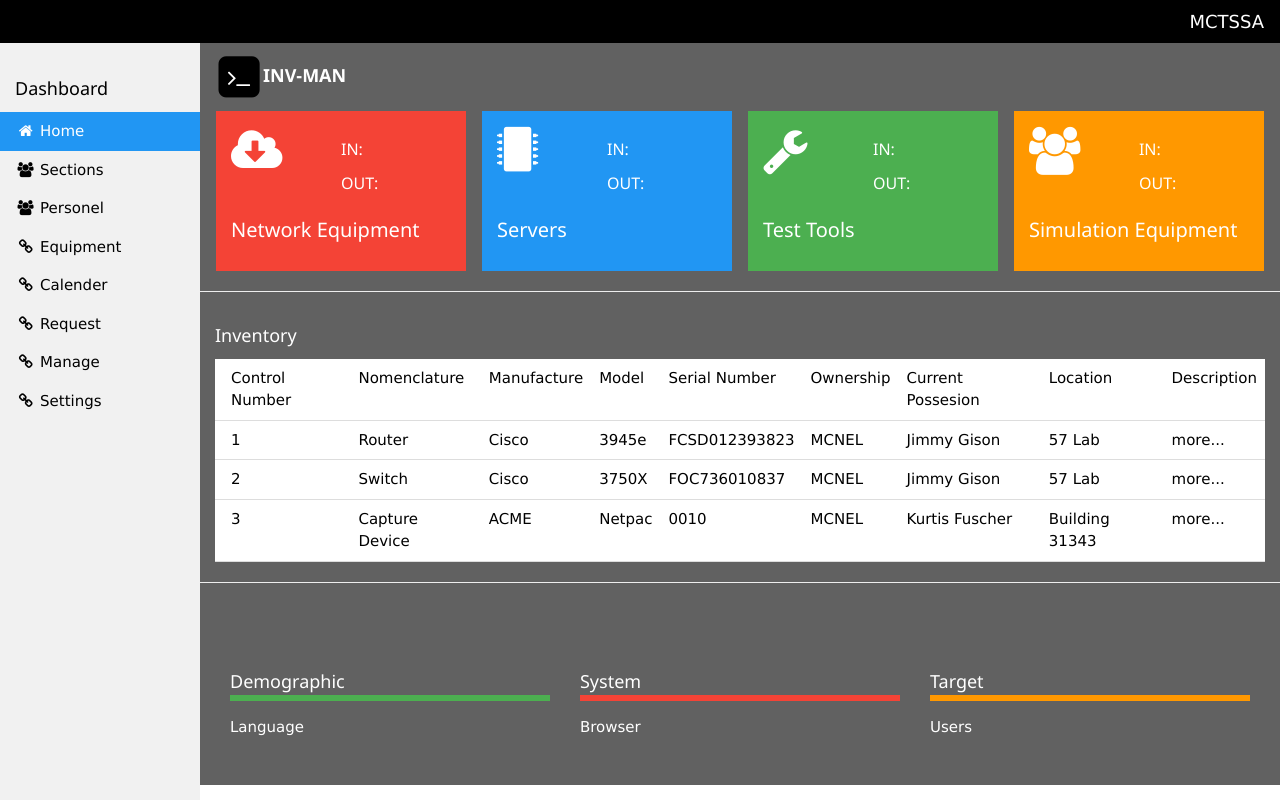
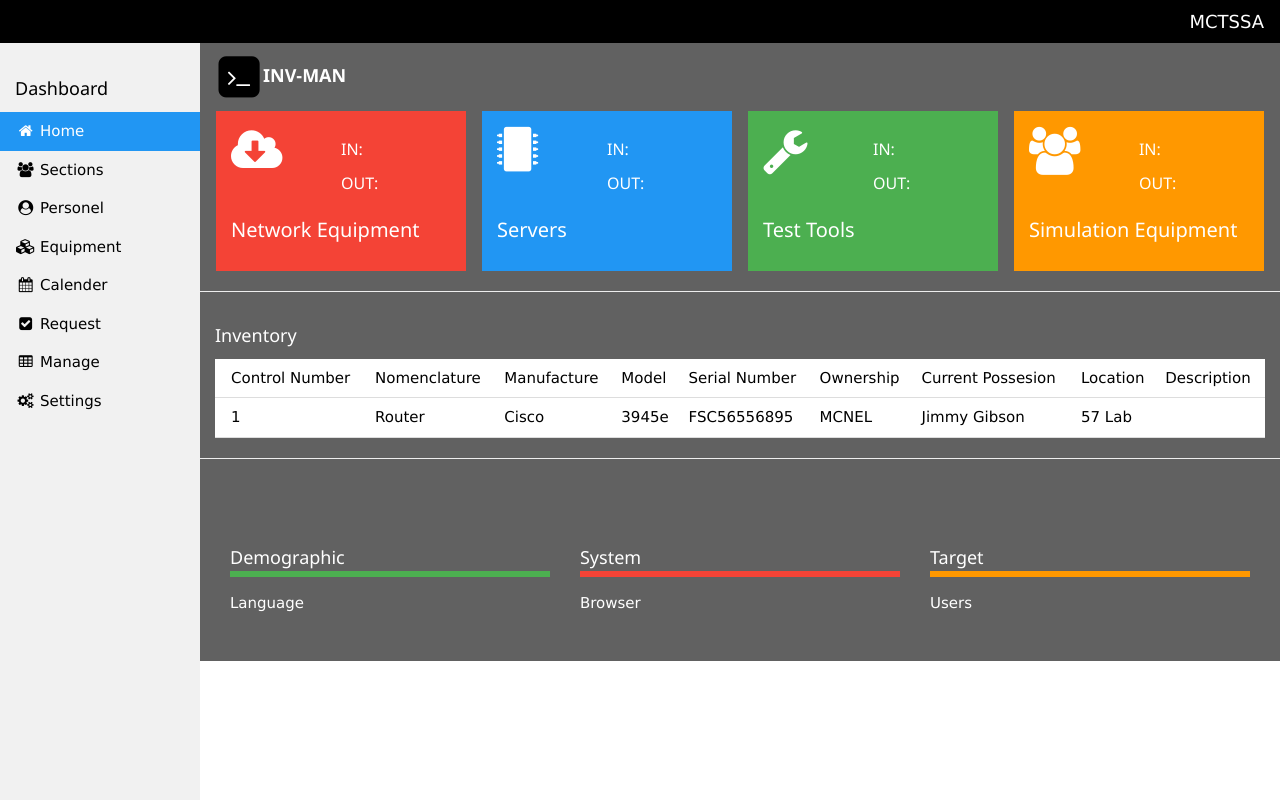
Before and after one commit to dr3w7h3is/Inventory-Management, a React (Create React App) app: page / in a window 1280 px wide. Built offline with nearby package versions, Linux system fonts and the light colour scheme.

Commit message:
added JSON loop non functioning atm

```diff
--- a/src/App.js
+++ b/src/App.js
@@ -1,5 +1,23 @@
 import React from 'react';
 import './App.css';
+import data from './test-data.json';
+
+function loadData() {
+    for (var i = 0; i < 4; i++) {
+      return (
+        <tr>
+          <td>{ data.database.item[i].ctrl_num }</td>
+          <td>{ data.database.item[i].nomenclature }</td>
+          <td>{ data.database.item[i].manufacture }</td>
+          <td>{ data.database.item[i].model }</td>
+          <td>{ data.database.item[i].serial_num }</td>
+          <td>{ data.database.item[i].ownership }</td>
+          <td>{ data.database.item[i].current }</td>
+          <td>{ data.database.item[i].location }</td>
+        </tr>
+      )
+    }
+}
 
 function App() {
   return (
@@ -14,12 +32,12 @@ function App() {
       <div class="w3-bar-block">
         <a href="#" class="w3-bar-item w3-button w3-padding w3-blue"><i class="fa fa-home fa-fw"></i>  Home</a>
         <a href="#" class="w3-bar-item w3-button w3-padding"><i class="fa fa-users fa-fw"></i>  Sections</a>
-        <a href="#" class="w3-bar-item w3-button w3-padding"><i class="fa fa-users fa-fw"></i>  Personel</a>
-        <a href="#" class="w3-bar-item w3-button w3-padding"><i class="fa fa-link fa-fw"></i>  Equipment</a>
-        <a href="#" class="w3-bar-item w3-button w3-padding"><i class="fa fa-link fa-fw"></i>  Calender</a>
-        <a href="#" class="w3-bar-item w3-button w3-padding"><i class="fa fa-link fa-fw"></i>  Request</a>
-        <a href="#" class="w3-bar-item w3-button w3-padding"><i class="fa fa-link fa-fw"></i>  Manage</a>
-        <a href="#" class="w3-bar-item w3-button w3-padding"><i class="fa fa-link fa-fw"></i>  Settings</a>
+        <a href="#" class="w3-bar-item w3-button w3-padding"><i class="fa fa-user-circle fa-fw"></i>  Personel</a>
+        <a href="#" class="w3-bar-item w3-button w3-padding"><i class="fa fa-cubes fa-fw"></i>  Equipment</a>
+        <a href="#" class="w3-bar-item w3-button w3-padding"><i class="fa fa-calendar fa-fw"></i>  Calender</a>
+        <a href="#" class="w3-bar-item w3-button w3-padding"><i class="fa fa-check-square fa-fw"></i>  Request</a>
+        <a href="#" class="w3-bar-item w3-button w3-padding"><i class="fa fa-table fa-fw"></i>  Manage</a>
+        <a href="#" class="w3-bar-item w3-button w3-padding"><i class="fa fa-gears fa-fw"></i>  Settings</a>
       </div>
     </nav>
     <div class="w3-main">
@@ -97,39 +115,7 @@ function App() {
             <td>Location</td>
             <td>Description</td>
           </tr>
-          <tr>
-            <td>1</td>
-            <td>Router</td>
-            <td>Cisco</td>
-            <td>3945e</td>
-            <td>FCSD012393823</td>
-            <td>MCNEL</td>
-            <td>Jimmy Gison</td>
-            <td>57 Lab</td>
-            <td>more...</td>
-          </tr>
-          <tr>
-            <td>2</td>
-            <td>Switch</td>
-            <td>Cisco</td>
-            <td>3750X</td>
-            <td>FOC736010837</td>
-            <td>MCNEL</td>
-            <td>Jimmy Gison</td>
-            <td>57 Lab</td>
-            <td>more...</td>
-          </tr>
-          <tr>
-            <td>3</td>
-            <td>Capture Device</td>
-            <td>ACME</td>
-            <td>Netpac</td>
-            <td>0010</td>
-            <td>MCNEL</td>
-            <td>Kurtis Fuscher</td>
-            <td>Building 31343</td>
-            <td>more...</td>
-          </tr>
+          { loadData() }
         </table>
       </div>
       <hr></hr>
--- /dev/null
+++ b/src/test-data.json
@@ -0,0 +1,39 @@
+{
+    "database": {
+        "item": [
+            {
+                "ctrl_num": "1",
+                "nomenclature": "Router",
+                "manufacture": "Cisco",
+                "model": "3945e",
+                "serial_num": "FSC56556895",
+                "ownership": "MCNEL",
+                "current": "Jimmy Gibson",
+                "location": "57 Lab",
+                "description": "A brief listing of things about the item"
+            },
+            {
+                "ctrl_num": "2",
+                "nomenclature": "Switch",
+                "manufacture": "Cisco",
+                "model": "3750X",
+                "serial_num": "FOC736010837",
+                "ownership": "MCNEL",
+                "current": "Jimmy Gibson",
+                "location": "57 Lab",
+                "description": "A brief listing of things about the item"
+            },
+            {
+                "ctrl_num": "3",
+                "nomenclature": "Capture Device",
+                "manufacture": "ACME",
+                "model": "Netpac",
+                "serial_num": "00100221",
+                "ownership": "MCNEL",
+                "current": "Marcus Rogers",
+                "location": "Building 31343",
+                "description": "A brief listing of things about the item"
+            }
+        ]
+    }
+}
```
